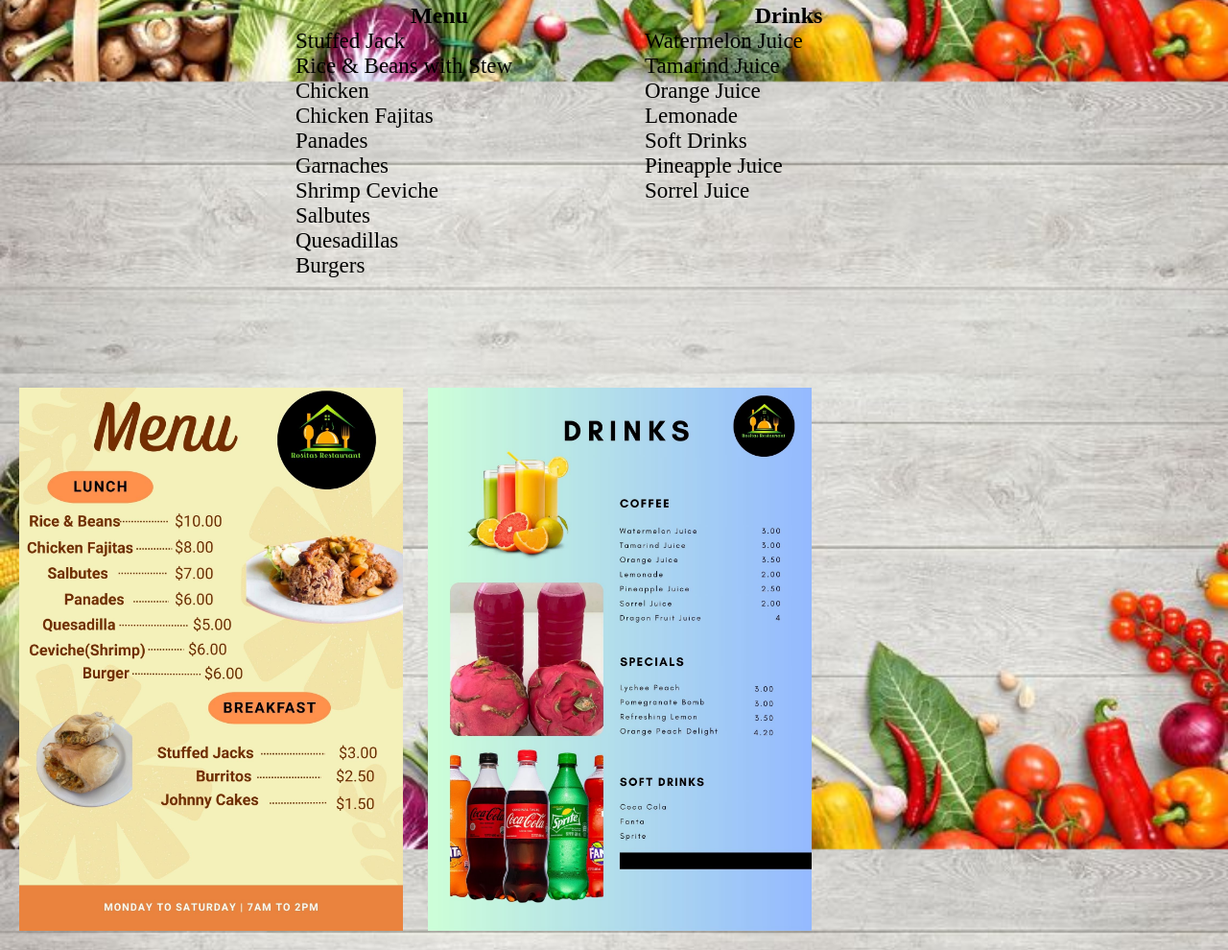
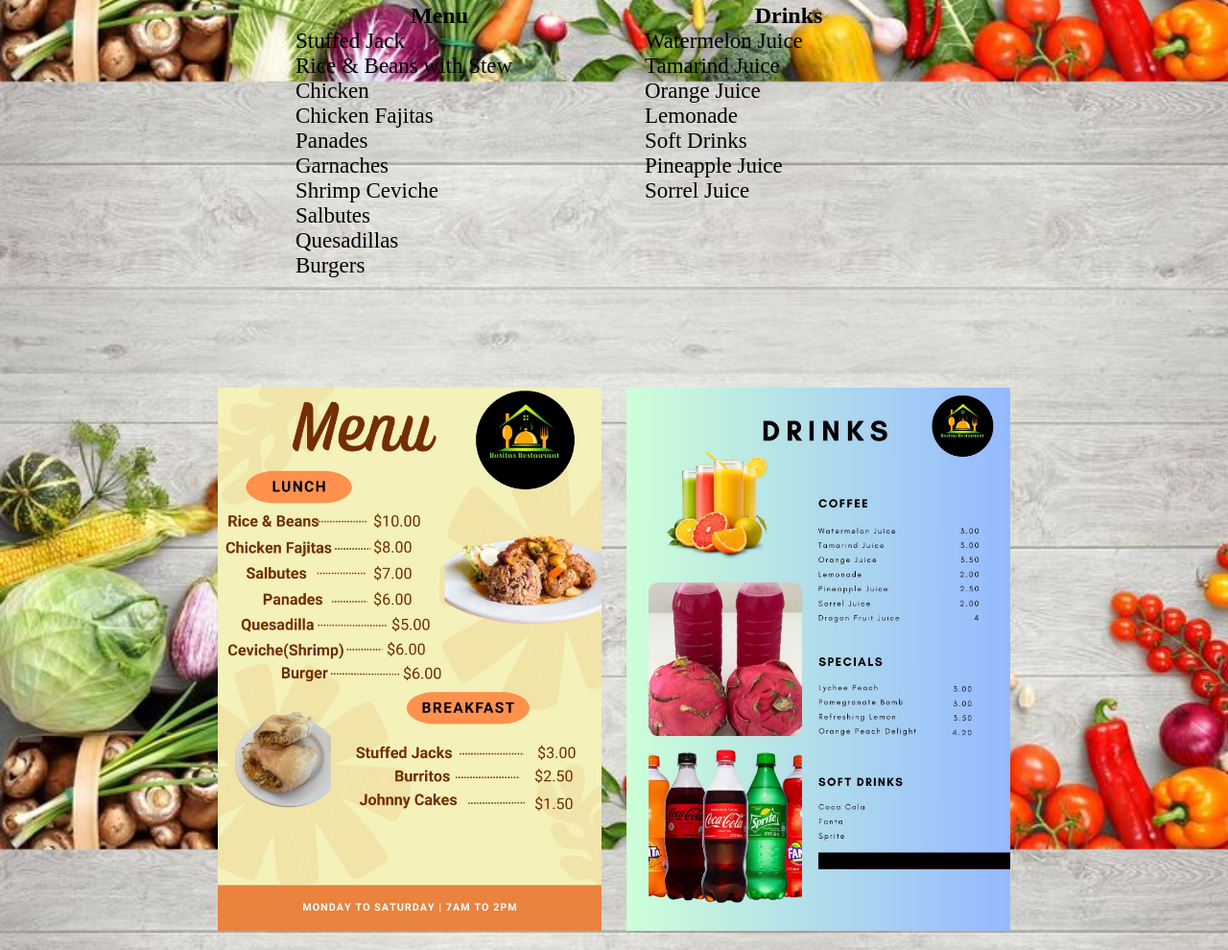
Before and after one commit to Rositas-Web/Rosita, a plain HTML site: page products.html in a window 1280 px wide. Shown: the part 715-1705 px from the top of the page at 96% size. Drawn offline with Linux system fonts and the light colour scheme.

Commit message:
Update products.html

```diff
--- a/products.html
+++ b/products.html
@@ -81,29 +81,30 @@
 
   <br><br><br>
 <div style="
-  display: inline-flex;
+  display: flex;
   justify-content: center;
-  align-items: center;
-  flex-wrap: wrap;
+  align-items: flex-start;
   gap: 2vw;
   padding: 20px;
   box-sizing: border-box;
+  flex-wrap: wrap;
 ">
 
   <img src="FoodMenu.jpg" style="
     width: 100%;
     max-width: 400px;
     height: auto;
-    flex: 1 1 300px;
+    flex: 0 1 45%;
   ">
 
   <img src="DrinksMenu.jpg" style="
     width: 100%;
     max-width: 400px;
     height: auto;
-    flex: 1 1 300px;
+    flex: 0 1 45%;
   ">
 
 </div>
+
 </body>
 </html>
```
